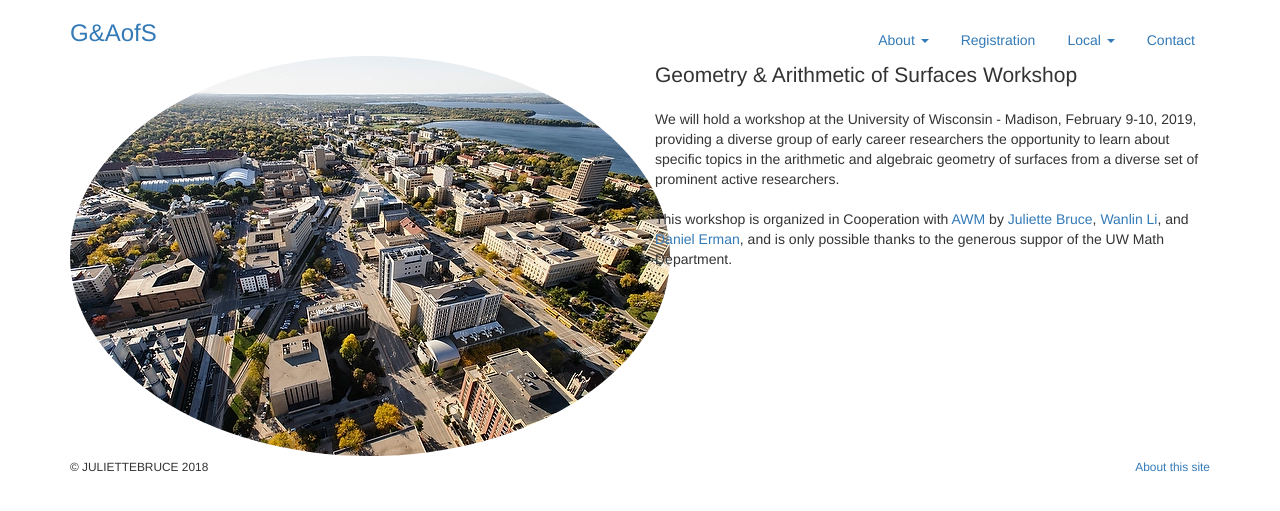
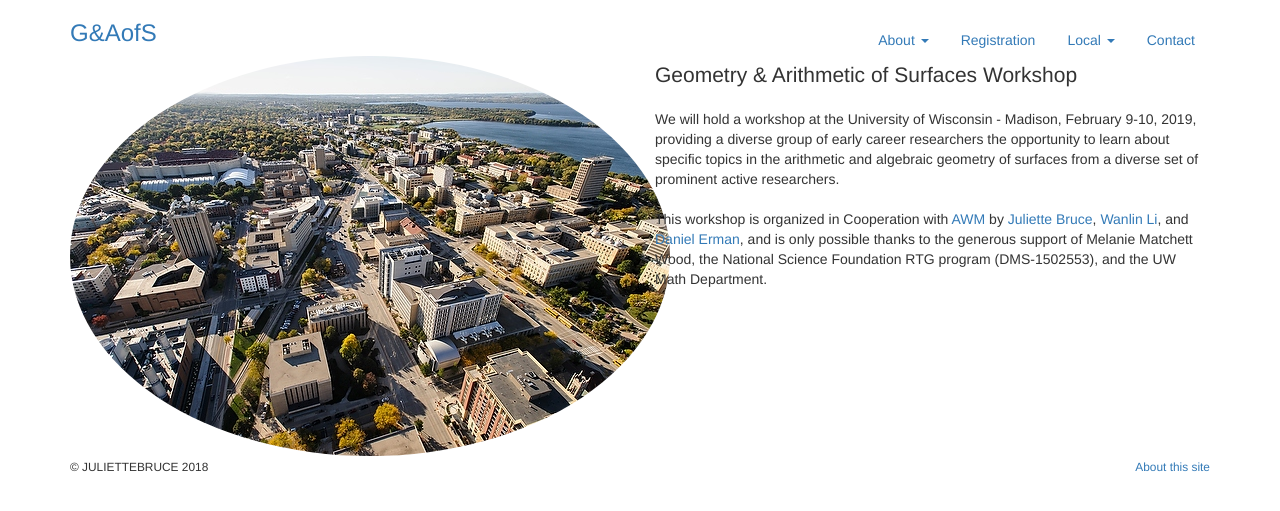
Before and after one commit to julietteBruce/geometry-arithmetic-surfaces, a Jekyll site: the page built from index.html, in a window 1280 px wide. Shown: the top 511 px of the page. Built offline with Jekyll 4.4.1, drawn with Linux system fonts in a browser that asks for light colours; nearby versions of some CDN libraries; library files that are not in the unit come from our copies.

Commit message:
Added Funding Sources

```diff
--- a/index.html
+++ b/index.html
@@ -23,7 +23,7 @@ prominent active researchers.
 href="https://juliettebruce.github.io">Juliette Bruce</a>, <a
 href="http://www.math.wisc.edu/~wanlin/">Wanlin Li</a>, and <a
 href="http://www.math.wisc.edu/~derman/">Daniel Erman</a>, and is only
-possible thanks to the generous suppor of the UW Math Department.</p>
+possible thanks to the generous support of Melanie Matchett Wood, the National Science Foundation RTG program (DMS-1502553), and the UW Math Department.</p>
 	</div>
 </div>
 <!-- </div> -->
```
